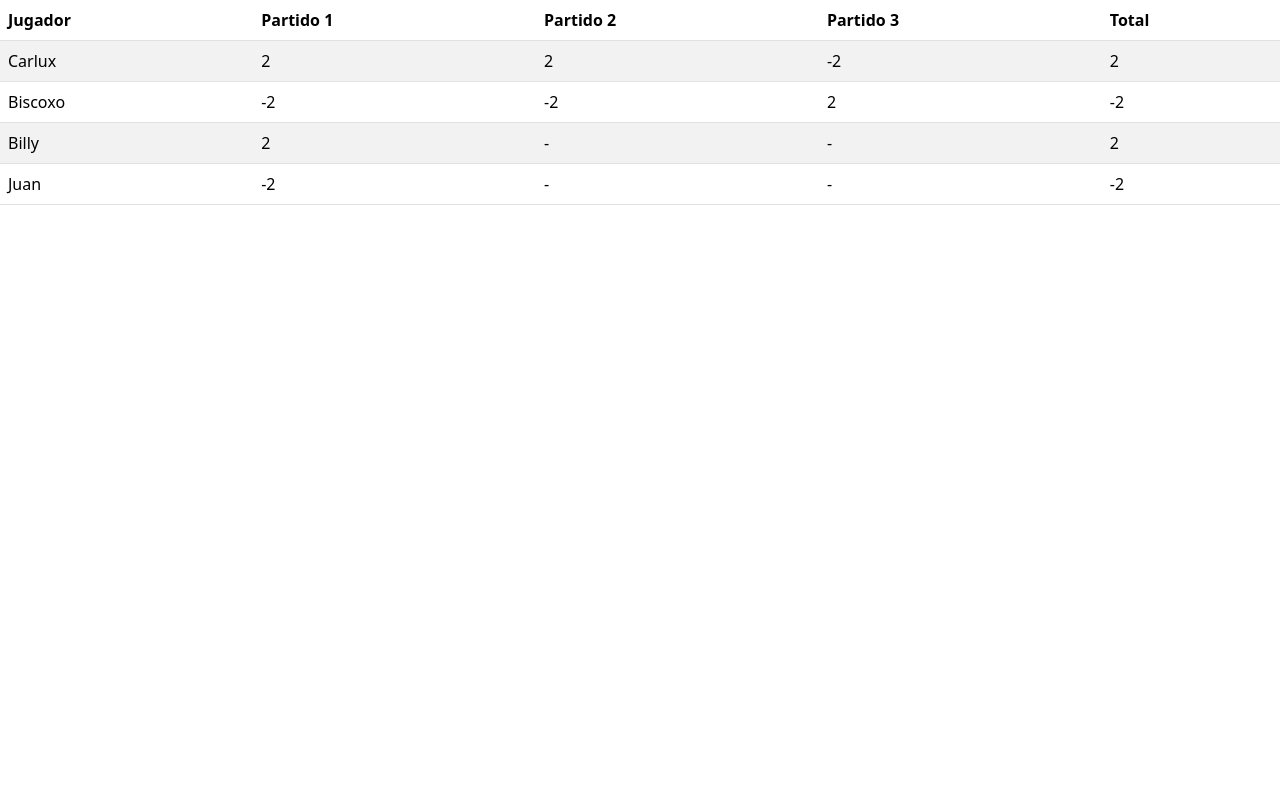
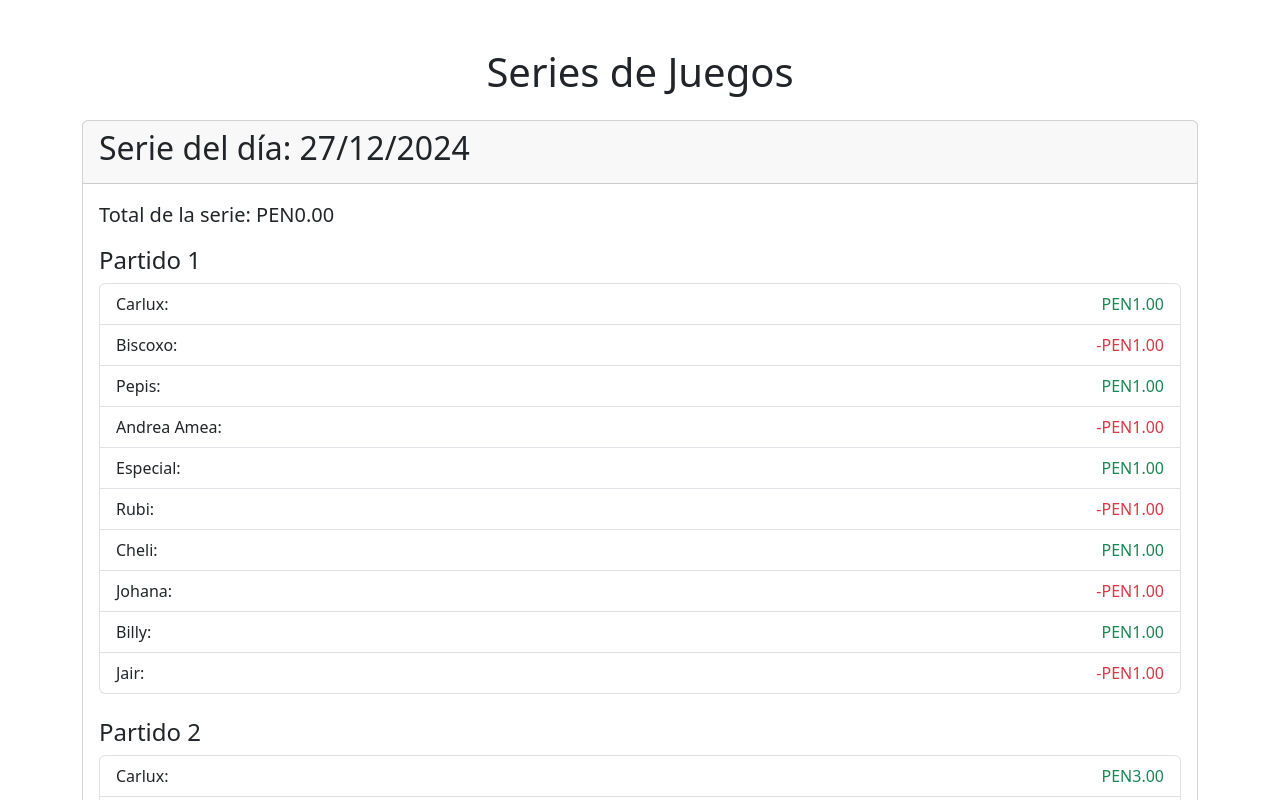
Before and after one commit to gleandro/volley-app, an Angular app: page /detail in a window 1280 px wide. Shown: the top 800 px of the page. Built offline with nearby package versions, Linux system fonts and the light colour scheme.

Commit message:
Refactor detail component to display series and games, updating data structure from 'detail' to 'date' and enhancing player statistics presentation

```diff
--- a/public/serie.json
+++ b/public/serie.json
@@ -1,59 +1,111 @@
 [
   {
     "id": 1,
-    "detail": "Partido 1",
-    "players": [
+    "date": "2024-12-27",
+    "games": [
       {
         "id": 1,
-        "name": "Carlux",
-        "price": 2
+        "detail": "Partido 1",
+        "players": [
+          { "id": 1, "name": "Carlux", "price": 1 },
+          { "id": 2, "name": "Biscoxo", "price": -1 },
+          { "id": 3, "name": "Pepis", "price": 1 },
+          { "id": 4, "name": "Andrea Amea", "price": -1 },
+          { "id": 5, "name": "Especial", "price": 1 },
+          { "id": 6, "name": "Rubi", "price": -1 },
+          { "id": 7, "name": "Cheli", "price": 1 },
+          { "id": 8, "name": "Johana", "price": -1 },
+          { "id": 9, "name": "Billy", "price": 1 },
+          { "id": 10, "name": "Jair", "price": -1 }
+        ]
       },
       {
         "id": 2,
-        "name": "Biscoxo",
-        "price": -2
+        "detail": "Partido 2",
+        "players": [
+          { "id": 1, "name": "Carlux", "price": 3 },
+          { "id": 2, "name": "Biscoxo", "price": -3 },
+          { "id": 3, "name": "Pepis", "price": 3 },
+          { "id": 4, "name": "Andrea Amea", "price": -3 },
+          { "id": 5, "name": "Especial", "price": 3 },
+          { "id": 6, "name": "Rubi", "price": -3 },
+          { "id": 7, "name": "Cheli", "price": 3 },
+          { "id": 8, "name": "Johana", "price": -3 },
+          { "id": 9, "name": "Billy", "price": 3 },
+          { "id": 10, "name": "Jair", "price": -3 }
+        ]
       },
       {
         "id": 3,
-        "name": "Billy",
-        "price": 2
-      },
-      {
-        "id": 4,
-        "name": "Juan",
-        "price": -2
+        "detail": "Partido 3",
+        "players": [
+          { "id": 1, "name": "Carlux", "price": 3 },
+          { "id": 2, "name": "Biscoxo", "price": -3 },
+          { "id": 3, "name": "Pepis", "price": 3 },
+          { "id": 4, "name": "Andrea Amea", "price": -3 },
+          { "id": 5, "name": "Especial", "price": 3 },
+          { "id": 6, "name": "Rubi", "price": -3 },
+          { "id": 7, "name": "Cheli", "price": 3 },
+          { "id": 8, "name": "Johana", "price": -3 },
+          { "id": 9, "name": "Billy", "price": 3 },
+          { "id": 10, "name": "Jair", "price": -3 }
+        ]
       }
     ]
   },
   {
     "id": 2,
-    "detail": "Partido 2",
-    "players": [
+    "date": "2024-12-28",
+    "games": [
       {
         "id": 1,
-        "name": "Carlux",
-        "price": 2
-      },
-      {
-        "id": 2,
-        "name": "Biscoxo",
-        "price": -2
+        "detail": "Partido 1",
+        "players": [
+          { "id": 1, "name": "Carlux", "price": 2 },
+          { "id": 2, "name": "Biscoxo", "price": -2 },
+          { "id": 3, "name": "Pepis", "price": 2 },
+          { "id": 4, "name": "Andrea Amea", "price": -2 },
+          { "id": 5, "name": "Especial", "price": 2 },
+          { "id": 6, "name": "Rubi", "price": -2 },
+          { "id": 7, "name": "Cheli", "price": 2 },
+          { "id": 8, "name": "Johana", "price": -2 },
+          { "id": 9, "name": "Billy", "price": 2 },
+          { "id": 10, "name": "Jair", "price": -2 }
+        ]
       }
     ]
   },
   {
     "id": 3,
-    "detail": "Partido 3",
-    "players": [
+    "date": "2024-12-29",
+    "games": [
       {
         "id": 1,
-        "name": "Carlux",
-        "price": -2
+        "detail": "Partido 1",
+        "players": [
+          { "id": 1, "name": "Carlux", "price": 1 },
+          { "id": 2, "name": "Biscoxo", "price": -1 },
+          { "id": 3, "name": "Pepis", "price": 1 },
+          { "id": 4, "name": "Andrea Amea", "price": -1 },
+          { "id": 5, "name": "Especial", "price": 1 },
+          { "id": 6, "name": "Rubi", "price": -1 },
+          { "id": 7, "name": "Cheli", "price": 1 },
+          { "id": 8, "name": "Johana", "price": -1 },
+          { "id": 9, "name": "Billy", "price": 1 },
+          { "id": 10, "name": "Jair", "price": -1 }
+        ]
       },
       {
         "id": 2,
-        "name": "Biscoxo",
-        "price": 2
+        "detail": "Partido 2",
+        "players": [
+          { "id": 1, "name": "Carlux", "price": 2 },
+          { "id": 2, "name": "Biscoxo", "price": -2 },
+          { "id": 5, "name": "Especial", "price": 2 },
+          { "id": 7, "name": "Cheli", "price": -2 },
+          { "id": 9, "name": "Billy", "price": 2 },
+          { "id": 10, "name": "Jair", "price": -2 }
+        ]
       }
     ]
   }
--- a/src/app/components/detail/detail.component.html
+++ b/src/app/components/detail/detail.component.html
@@ -1,21 +1,53 @@
-<table class="table table-striped">
-  <thead>
-    <tr>
-      <th>Jugador</th>
-      <th *ngFor="let partido of partidos">{{ partido.detail }}</th>
-      <th>Total</th>
-    </tr>
-  </thead>
-  <tbody>
-    <tr *ngFor="let player of allPlayers">
-      <td>{{ player.name }}</td>
-      <td *ngFor="let partido of partidos">
-        <span *ngIf="getPlayerPrice(partido.players, player.id) !== null">
-          {{ getPlayerPrice(partido.players, player.id) }}
-        </span>
-        <span *ngIf="getPlayerPrice(partido.players, player.id) === null">-</span>
-      </td>
-      <td>{{ calcularTotalJugador(player.id) }}</td>
-    </tr>
-  </tbody>
-</table>
+<div class="container my-5">
+  <h1 class="text-center mb-4">Series de Juegos</h1>
+
+  <!-- Itera sobre las series -->
+  <div *ngFor="let serie of series" class="card mb-4">
+    <div class="card-header">
+      <h2 class="card-title">Serie del día: {{ serie.date | date: 'dd/MM/yyyy' }}</h2>
+    </div>
+    <div class="card-body">
+      <!-- Muestra el total de la serie -->
+      <p class="lead">
+        <strong>Total de la serie:</strong>
+        {{ calcularTotalPorDia(serie) | currency:'PEN':'symbol' }}
+      </p>
+
+      <!-- Itera sobre los juegos de la serie -->
+      <div *ngFor="let game of serie.games" class="mb-4">
+        <h4>{{ game.detail }}</h4>
+
+        <!-- Muestra los jugadores del partido y su ganancia/pérdida -->
+        <ul class="list-group">
+          <li *ngFor="let player of game.players" class="list-group-item d-flex justify-content-between align-items-center">
+            {{ player.name }}:
+            <span [ngClass]="{'text-success': player.price > 0, 'text-danger': player.price < 0}">
+              {{ player.price | currency:'PEN':'symbol' }}
+            </span>
+          </li>
+        </ul>
+
+        <!-- Muestra el total del partido -->
+        <!-- <p class="mt-3">
+          <strong>Total del partido:</strong>
+          {{ calcularTotal(game.players) | currency:'PEN':'symbol' }}
+        </p> -->
+      </div>
+    </div>
+  </div>
+
+  <!-- Listado de jugadores con sus totales generales -->
+  <div class="card">
+    <div class="card-header">
+      <h2 class="card-title">Totales Generales por Jugador</h2>
+    </div>
+    <div class="card-body">
+      <ul class="list-group">
+        <li *ngFor="let player of getAllPlayers(series)" class="list-group-item d-flex justify-content-between align-items-center">
+          {{ player.name }}:
+          <strong>{{ calcularTotalJugador(player.id) | currency:'PEN':'symbol' }}</strong>
+        </li>
+      </ul>
+    </div>
+  </div>
+</div>
--- a/src/app/components/detail/detail.component.ts
+++ b/src/app/components/detail/detail.component.ts
@@ -1,51 +1,78 @@
 import { Component, OnInit } from '@angular/core';
 import { SerieService } from '../../services/serie.service';
-import { NgFor, NgIf, NgStyle } from '@angular/common';
+import { CommonModule, NgClass, NgFor, NgIf } from '@angular/common';
+import Player from '../../interfaces/player';
+import { Serie } from '../../interfaces/serie';
 
 @Component({
   selector: 'app-detail',
-  imports: [NgFor, NgIf],
+  standalone: true,
+  imports: [CommonModule, NgFor],
   templateUrl: './detail.component.html',
   styleUrls: ['./detail.component.css'],
 })
 export class DetailComponent implements OnInit {
-  partidos: any[] = [];
-  allPlayers: any[] = [];
+  series: Serie[] = [];
+  allPlayers: Player[] = [];
 
   constructor(private serieService: SerieService) {}
 
   ngOnInit(): void {
     this.serieService.getSeries().subscribe((data) => {
-      this.partidos = data;
+      console.log('Datos recibidos:', data); // Verifica los datos recibidos
+      this.series = data;
       this.allPlayers = this.getAllPlayers(data);
     });
   }
 
-  getAllPlayers(partidos: any[]): any[] {
-    const playersMap = new Map();
-    partidos.forEach((partido) => {
-      partido.players.forEach((player: any) => {
-        if (!playersMap.has(player.id)) {
-          playersMap.set(player.id, { id: player.id, name: player.name });
-        }
-      });
+  getAllPlayers(series: Serie[]): Player[] {
+    const playersMap = new Map<number, Player>();
+
+    if (!Array.isArray(series)) {
+      console.error('Series no es un array válido');
+      return [];
+    }
+
+    series.forEach((serie) => {
+      if (serie && Array.isArray(serie.games)) {
+        serie.games.forEach((game) => {
+          if (game && Array.isArray(game.players)) {
+            game.players.forEach((player) => {
+              if (player && !playersMap.has(player.id)) {
+                playersMap.set(player.id, player);
+              }
+            });
+          }
+        });
+      }
     });
+
     return Array.from(playersMap.values());
   }
 
-  getPlayerPrice(players: any[], playerId: number): number | null {
-    const player = players.find((p) => p.id === playerId);
-    return player ? player.price : null;
+  calcularTotal(players: Player[]): number {
+    return players.reduce((total, player) => total + player.price, 0);
   }
 
   calcularTotalJugador(playerId: number): number {
-    return this.partidos.reduce((total, partido) => {
-      const player = partido.players.find((p: any) => p.id === playerId);
-      return total + (player ? player.price : 0);
-    }, 0);
+    let total = 0;
+    this.series.forEach((serie) => {
+      serie.games.forEach((game) => {
+        game.players.forEach((player) => {
+          if (player.id === playerId) {
+            total += player.price; // Sumar el valor de cada partido
+          }
+        });
+      });
+    });
+    return total;
   }
 
-  calcularTotal(players: any[]): number {
-    return players.reduce((total, player) => total + player.price, 0);
+  calcularTotalPorDia(serie: Serie): number {
+    let total = 0;
+    serie.games.forEach((game) => {
+      total += this.calcularTotal(game.players);
+    });
+    return total;
   }
 }
--- a/src/app/services/serie.service.ts
+++ b/src/app/services/serie.service.ts
@@ -1,6 +1,7 @@
 import { Injectable } from '@angular/core';
 import { HttpClient } from '@angular/common/http';
-import { Observable } from 'rxjs';
+import { catchError, Observable, of } from 'rxjs';
+import { Serie } from '../interfaces/serie';
 
 @Injectable({
   providedIn: 'root',
@@ -8,9 +9,14 @@ import { Observable } from 'rxjs';
 export class SerieService {
   private jsonUrl = 'serie.json';
 
-  constructor(private http: HttpClient) { }
+  constructor(private http: HttpClient) {}
 
-  getSeries(): Observable<any> {
-    return this.http.get<any>(this.jsonUrl);
+  getSeries(): Observable<Serie[]> {
+    return this.http.get<Serie[]>(this.jsonUrl).pipe(
+      catchError((error) => {
+        console.error('Error al obtener las series:', error);
+        return of([]); // Retorna un array vacío en caso de error
+      })
+    );
   }
 }
```
